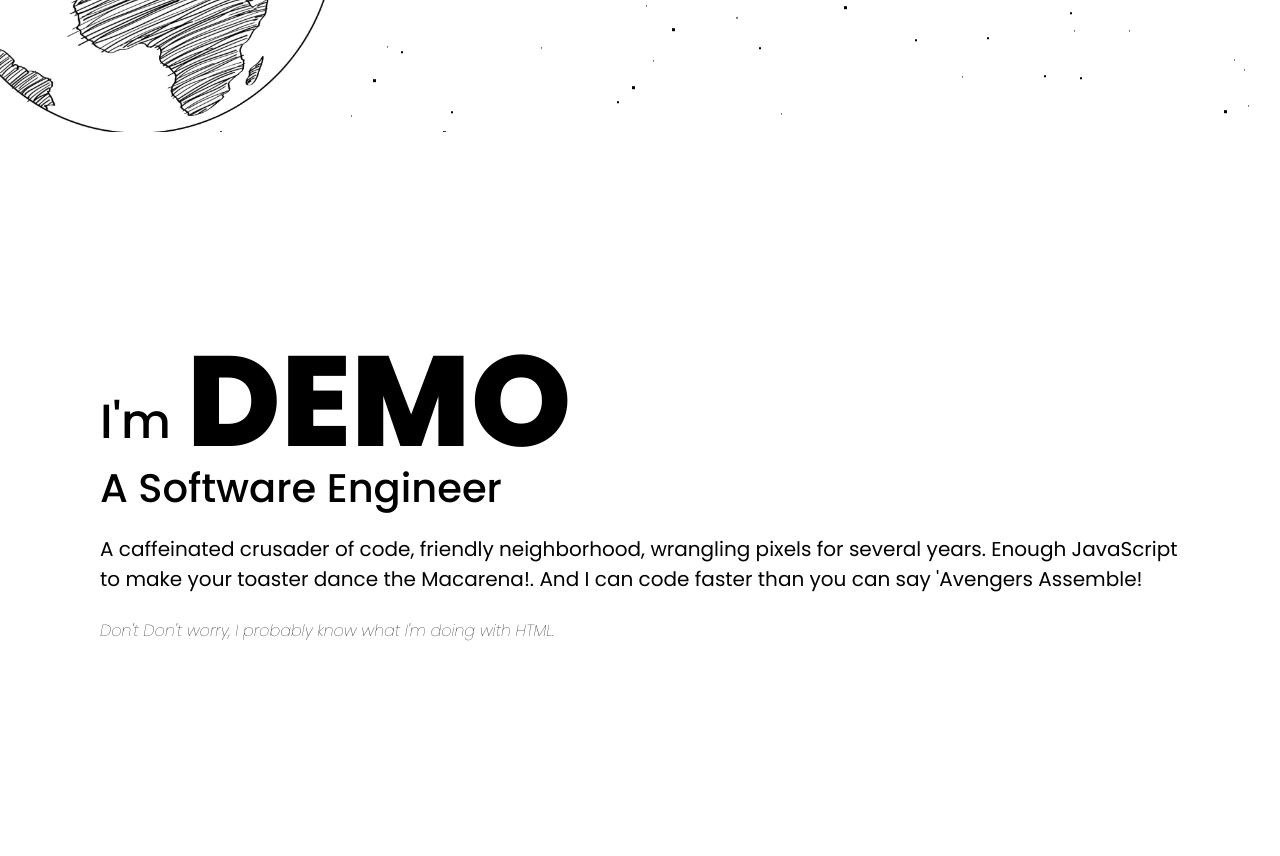
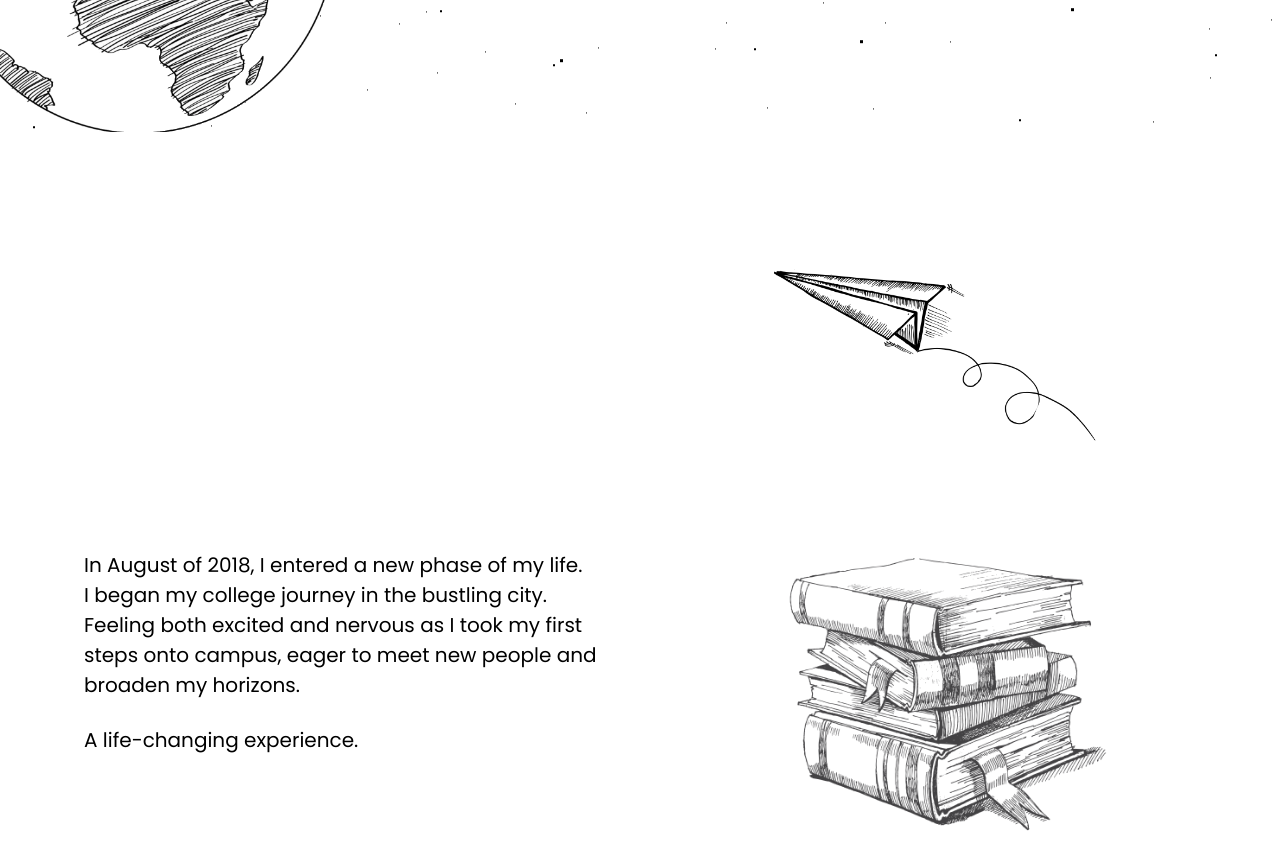
Before and after one commit to phuc-create/me-v3, a React (Create React App) app: page /about-me in a window 1280 px wide. Shown: the part 2840-3696 px from the top of the page. Built offline with nearby package versions, Linux system fonts and the light colour scheme.

Commit message:
draft collecting section

```diff
--- a/src/Playground.tsx
+++ b/src/Playground.tsx
@@ -21,7 +21,7 @@ const Playground = () => {
   // console.log(insertionSort([11, 4, 6, 8, 100, 2])) // [2, 4, 6, 8, 11, 100]
   // console.log(getMinCores([1, 3, 4], [3, 5, 6])) // return 2
   // console.log(getMinCores([1, 2, 3], [3, 3, 5])) // return 3
-  console.log('max sub array:', maxSubArray([-2, 1, -3, 4, -1, 2, 1, -5, 4])) // return 6
+  // console.log('max sub array:', maxSubArray([-2, 1, -3, 4, -1, 2, 1, -5, 4])) // return 6
   // console.log(
   //   binarySearch(
   //     6,
--- a/src/pages/Hero/Hero.tsx
+++ b/src/pages/Hero/Hero.tsx
@@ -1,7 +1,12 @@
 import React from 'react'
-import { Section } from '../../components'
 import './styles.scss'
-import { College, Discover, HomeTown, Introduce } from './components'
+import {
+  Collecting,
+  College,
+  Discover,
+  HomeTown,
+  Introduce
+} from './components'
 
 const Hero = () => {
   return (
@@ -10,25 +15,7 @@ const Hero = () => {
       <HomeTown />
       <College />
       <Discover />
-      {/* TESTING */}
-      <Section className="hero">
-        <div className="text-wrapper">
-          <div className="text-wrapper-group">
-            <span className="prefix">I'm</span>
-            <span className="name">DEMO</span>
-          </div>
-          <span className="job">A Software Engineer</span>
-          <p className="pharagraph">
-            A caffeinated crusader of code, friendly neighborhood, wrangling
-            pixels for several years. Enough JavaScript to make your toaster
-            dance the Macarena!. And I can code faster than you can say
-            'Avengers Assemble!
-          </p>
-          <span className="poppins-thin-italic help-text">
-            Don't Don't worry, I probably know what I'm doing with HTML.
-          </span>
-        </div>
-      </Section>
+      <Collecting />
     </>
   )
 }
--- /dev/null
+++ b/src/pages/Hero/components/Collecting/Collecting.tsx
@@ -0,0 +1,31 @@
+import React from 'react'
+import { Section, Text, TextGroup } from '../../../../components'
+import Book from '../../../../assets/book.png'
+import NoteAndPen from '../../../../assets/note-book.png'
+import PaperPlane from '../../../../assets/paper-plane.png'
+import './styles.scss'
+
+const Collecting = () => {
+  return (
+    <Section className="collecting">
+      <img className="book" src={Book} alt="show" />
+      <img className="airplane" src={PaperPlane} alt="show" />
+      <TextGroup className="collecting-text">
+        <Text size={1.25}>
+          In August of 2018, I entered a new phase of my life.
+        </Text>
+        <Text size={1.25}>
+          I began my college journey in the bustling city.
+        </Text>
+        <Text size={1.25}>
+          Feeling both excited and nervous as I took my first steps onto campus,
+          eager to meet new people and broaden my horizons.
+        </Text>
+        <br />
+        <Text size={1.25}>A life-changing experience.</Text>
+      </TextGroup>
+    </Section>
+  )
+}
+
+export default Collecting
--- /dev/null
+++ b/src/pages/Hero/components/Collecting/index.ts
@@ -0,0 +1,3 @@
+import Collecting from './Collecting'
+
+export default Collecting
--- /dev/null
+++ b/src/pages/Hero/components/Collecting/styles.scss
@@ -0,0 +1,41 @@
+@use "../../../../scss/root" as *;
+@use "../../../../scss/mixin.scss" as *;
+@use "../../../../scss/responsive.scss" as *;
+
+.collecting {
+  height: calc(100vh - 4.75rem);
+  overflow: hidden;
+  padding: 3rem 5rem 0 3rem;
+
+  &-text {
+    width: 550px;
+    position: absolute;
+    bottom: 15%;
+  }
+
+  .book {
+    position: absolute;
+    bottom: 0;
+    right: 5%;
+    width: 30%;
+    max-width: 1000px;
+    background-position: bottom;
+  }
+
+  .airplane {
+    position: absolute;
+    width: 350px;
+    top: 0%;
+    right: 5%;
+    transform-origin: center;
+
+    @include table {
+      width: 285px;
+      bottom: 10%;
+    }
+
+    @include mobile {
+      right: -5%;
+    }
+  }
+}
--- a/src/pages/Hero/components/Discover/Discover.tsx
+++ b/src/pages/Hero/components/Discover/Discover.tsx
@@ -3,7 +3,7 @@ import { Section, Text, TextGroup } from '../../../../components'
 import { StarParallax } from './components'
 import Rada from '../../../../assets/rada.png'
 import Earth from '../../../../assets/earth.png'
-import PaperPlane from '../../../../assets/paper-plane.png'
+import PaperPlane from '../../../../assets/airplane.png'
 import './styles.scss'
 
 const Discover = () => {
--- a/src/pages/Hero/components/Discover/styles.scss
+++ b/src/pages/Hero/components/Discover/styles.scss
@@ -52,7 +52,7 @@
 
   .paper-plane {
     position: absolute;
-    width: 300px;
+    width: 170px;
     top: 0%;
     left: 15%;
     transform-origin: center;
--- a/src/pages/Hero/components/index.ts
+++ b/src/pages/Hero/components/index.ts
@@ -1,6 +1,7 @@
+import Collecting from './Collecting'
 import College from './College'
 import Discover from './Discover'
 import HomeTown from './HomeTown'
 import Introduce from './Introduce'
 
-export { Introduce, HomeTown, College, Discover }
+export { Introduce, HomeTown, College, Discover, Collecting }
```
Also changed, not shown: src/assets/airplane.png (added).
